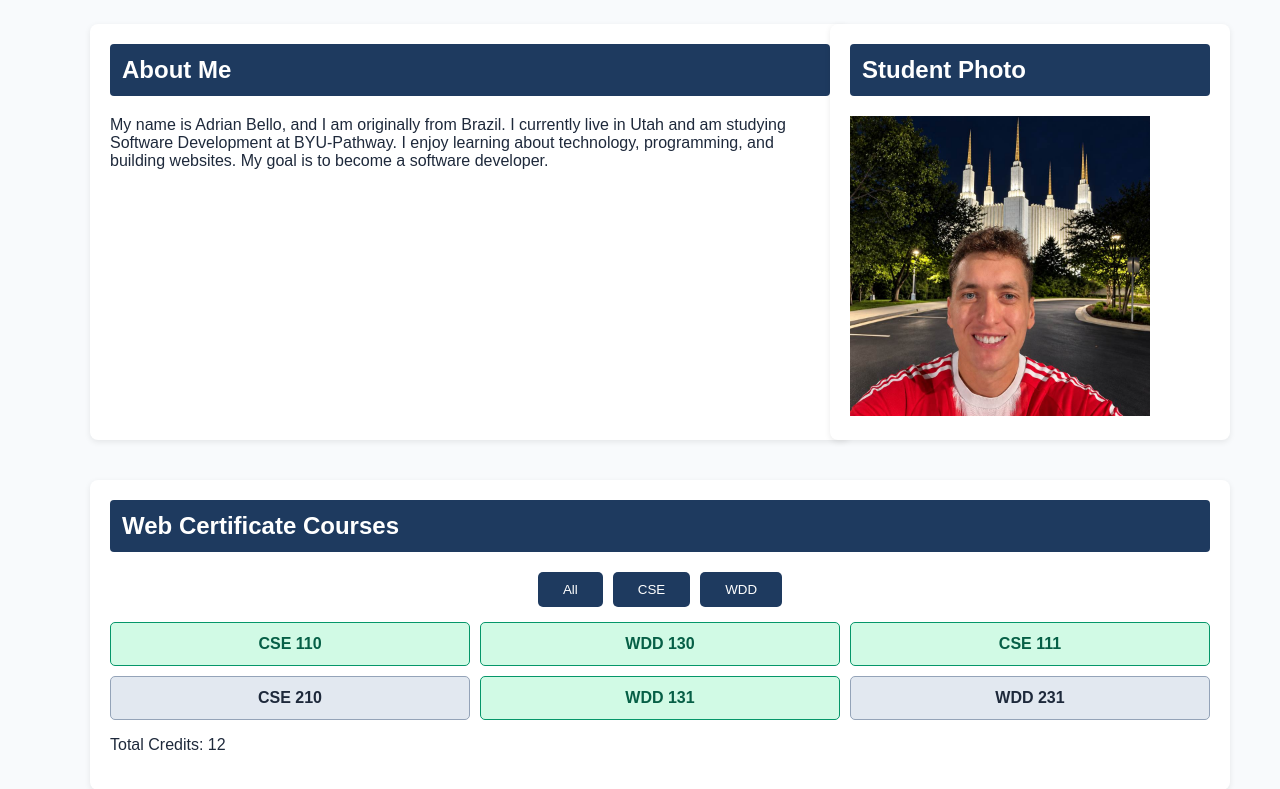
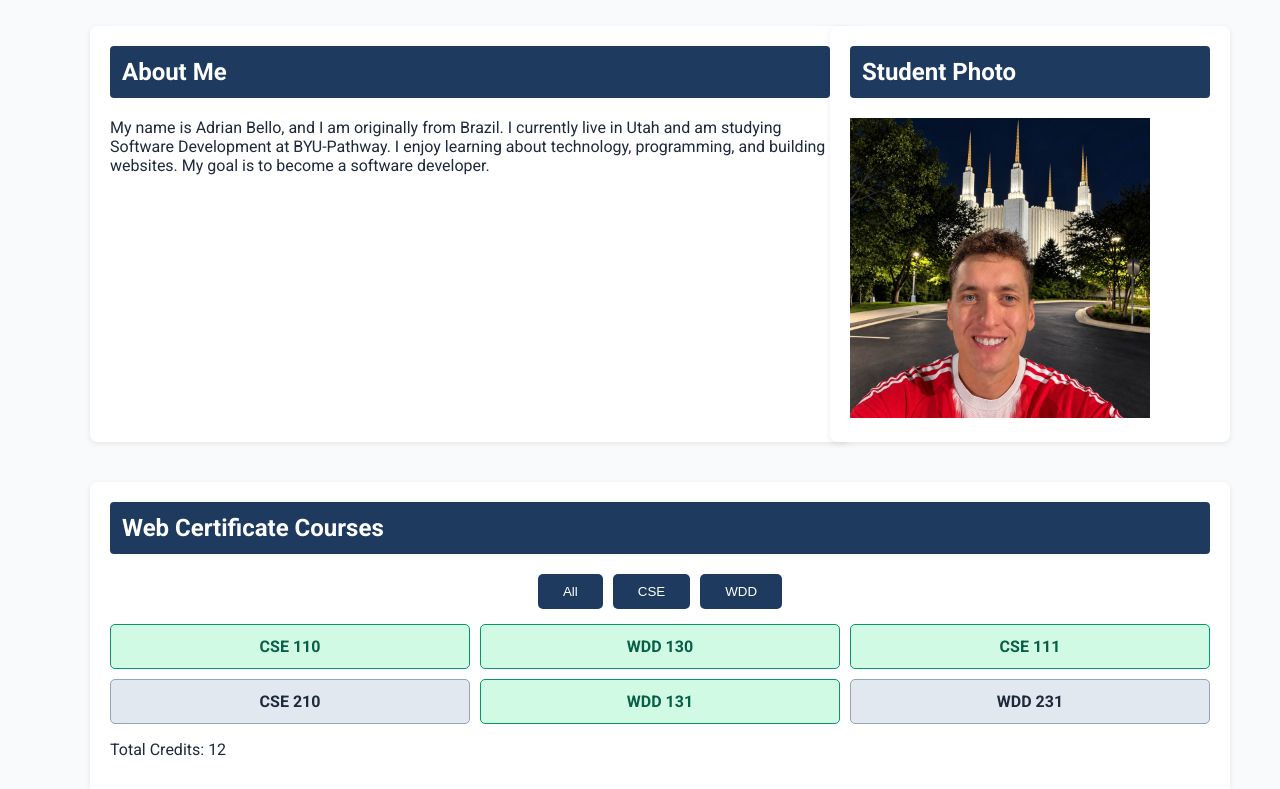
Before and after one commit to belloadrian778/wdd231, a plain HTML site: page index.html in a window 1280 px wide. Shown: the part 235-1024 px from the top of the page. Drawn offline with Linux system fonts and the light colour scheme.

Commit message:
Add Google Fonts to course home page

```diff
--- a/index.html
+++ b/index.html
@@ -8,6 +8,9 @@
     <meta name="author" content="Adrian Bello">
     <meta name="viewport" content="width=device-width, initial-scale=1.0">
     <script src="scripts/courses.js" defer></script>
+    <link rel="preconnect" href="https://fonts.googleapis.com">
+    <link rel="preconnect" href="https://fonts.gstatic.com" crossorigin>
+    <link href="https://fonts.googleapis.com/css2?family=Roboto:wght@400;500;700&display=swap" rel="stylesheet">
     <link rel="stylesheet" href="styles/small.css">
     <link rel="stylesheet" href="styles/larger.css">
     <script src="scripts/navigation.js" defer></script>
--- a/styles/small.css
+++ b/styles/small.css
@@ -1,5 +1,5 @@
 body {
-    font-family: Arial, sans-serif;
+    font-family: 'Roboto', sans-serif;
     margin: 0;
     background-color: #f8fafc;
     color: #1e293b;
```
